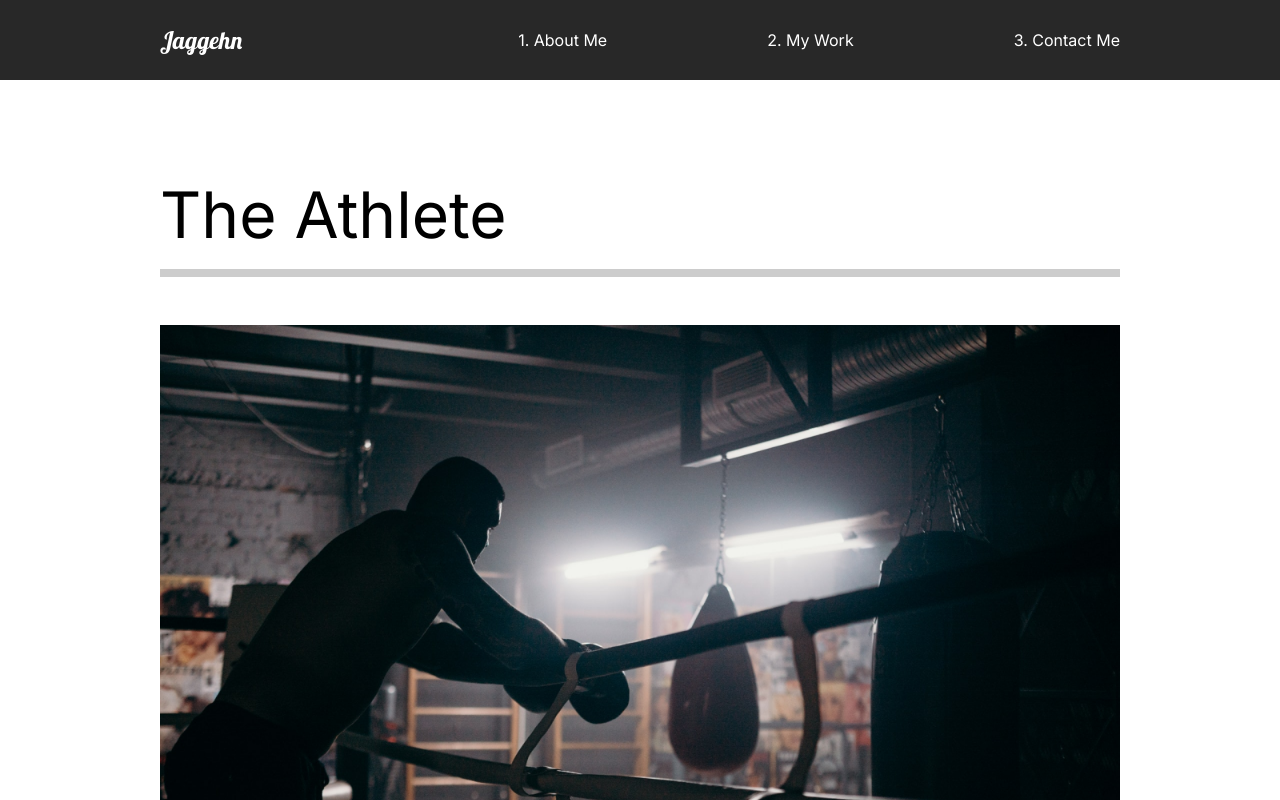
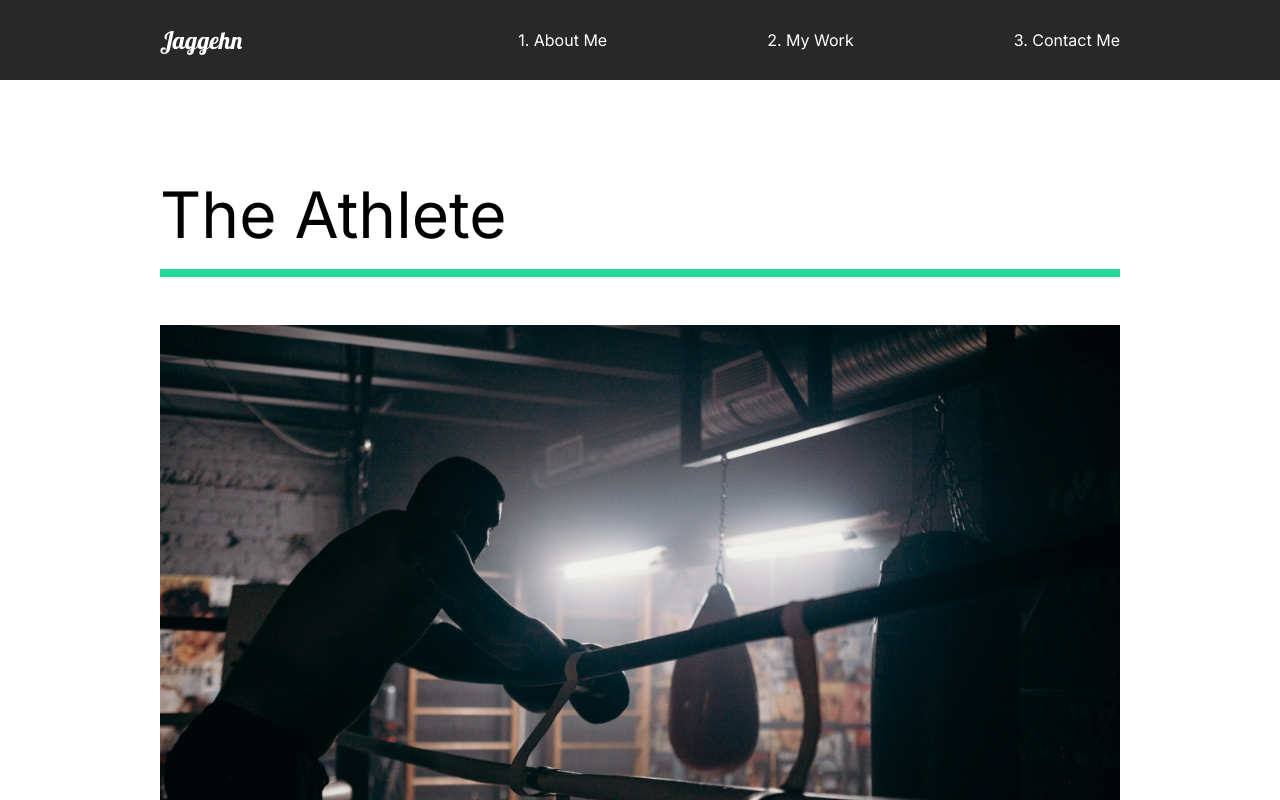
Before and after one commit to jaggehns/Jaggehn-Portfolio-2.0, a React (Create React App) app: page /work in a window 1280 px wide. Shown: the top 800 px of the page. Built offline with nearby package versions, Linux system fonts and the light colour scheme.

Commit message:
MyWork animation

```diff
--- a/src/animation.js
+++ b/src/animation.js
@@ -7,14 +7,13 @@
     opacity: 1,
     y: 0,
     transition: {
-      duration: 1,
+      duration: 0.5,
       when: "beforeChildren",
       staggerChildren: 0.25,
     },
   },
   exit: {
     opacity: 0,
-    y: 300,
     transition: {
       duration: 0.5,
     },
@@ -48,3 +47,23 @@
     },
   },
 };
+export const lineAnim = {
+  hidden: { width: "0%" },
+  show: {
+    width: "100%",
+    transition: { duration: 1 },
+  },
+};
+
+export const slider = {
+  hidden: { x: "-130%", skew: "45deg" },
+  show: {
+    x: "100%",
+    skew: "0deg",
+    transition: { ease: "easeOut", duration: 1 },
+  },
+};
+export const sliderContainer = {
+  hidden: { opacity: 1 },
+  show: { opacity: 1, transition: { staggerChildren: 0.15, ease: "easeOut" } },
+};
--- a/src/pages/MyWork.js
+++ b/src/pages/MyWork.js
@@ -7,7 +7,14 @@
 import goodtimes from "../img/goodtimes-small.png";
 //Animations
 import { motion } from "framer-motion";
-import { pageAnimation } from "../animation";
+import {
+  sliderContainer,
+  slider,
+  pageAnimation,
+  fade,
+  photoAnim,
+  lineAnim,
+} from "../animation";
 
 const MyWork = () => {
   return (
@@ -18,11 +25,19 @@
       initial="hidden"
       animate="show"
     >
+      <motion.div variants={sliderContainer}>
+        <Frame1 variants={slider}></Frame1>
+        <Frame2 variants={slider}></Frame2>
+        <Frame3 variants={slider}></Frame3>
+        <Frame4 variants={slider}></Frame4>
+      </motion.div>
       <Project>
-        <h2>The Athlete</h2>
-        <div className="line"></div>
+        <motion.h2 variants={fade}>The Athlete</motion.h2>
+        <motion.div variants={lineAnim} className="line"></motion.div>
         <Link to="/work/the-athlete">
-          <img src={athlete} alt="athlete" />
+          <Hide>
+            <motion.img variants={photoAnim} src={athlete} alt="athlete" />
+          </Hide>
         </Link>
       </Project>
       <Project>
@@ -55,7 +70,7 @@
   padding-bottom: 10rem;
   .line {
     height: 0.5rem;
-    background: #cccccc;
+    background: #23d997;
     margin-bottom: 3rem;
   }
   img {
@@ -64,5 +79,28 @@
     object-fit: cover;
   }
 `;
+const Hide = styled.div`
+  overflow: hidden;
+`;
+
+//Frame Animation
+const Frame1 = styled(motion.div)`
+  position: fixed;
+  left: 0%;
+  top: 10%;
+  width: 100%;
+  height: 100vh;
+  background: #fffebf;
+  z-index: 2;
+`;
+const Frame2 = styled(Frame1)`
+  background: #ff8efb;
+`;
+const Frame3 = styled(Frame1)`
+  background: #8ed2ff;
+`;
+const Frame4 = styled(Frame1)`
+  background: #8effa0;
+`;
 
 export default MyWork;
```
